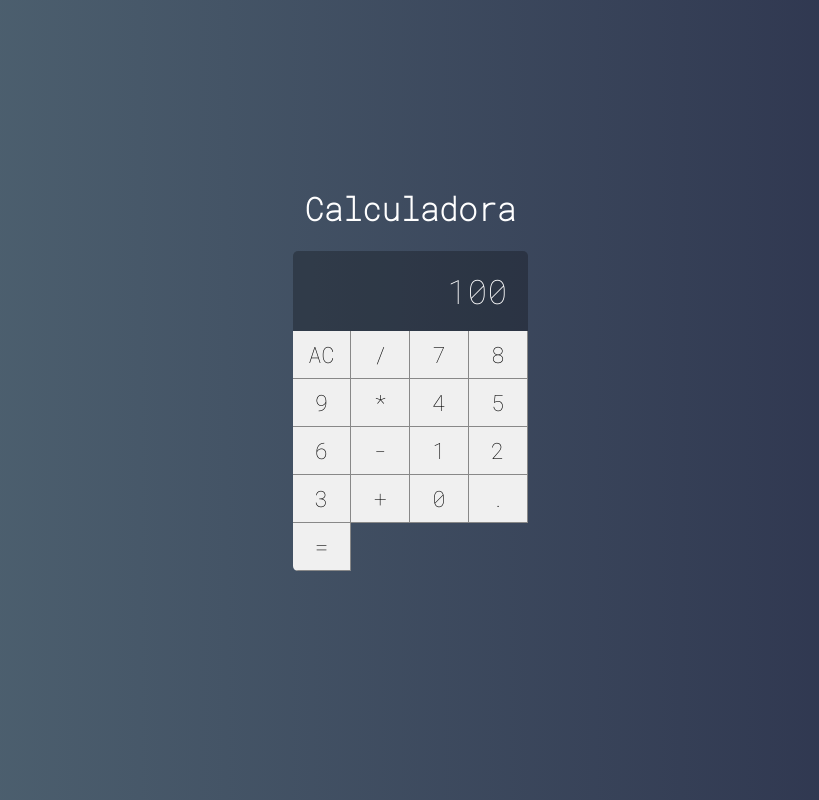
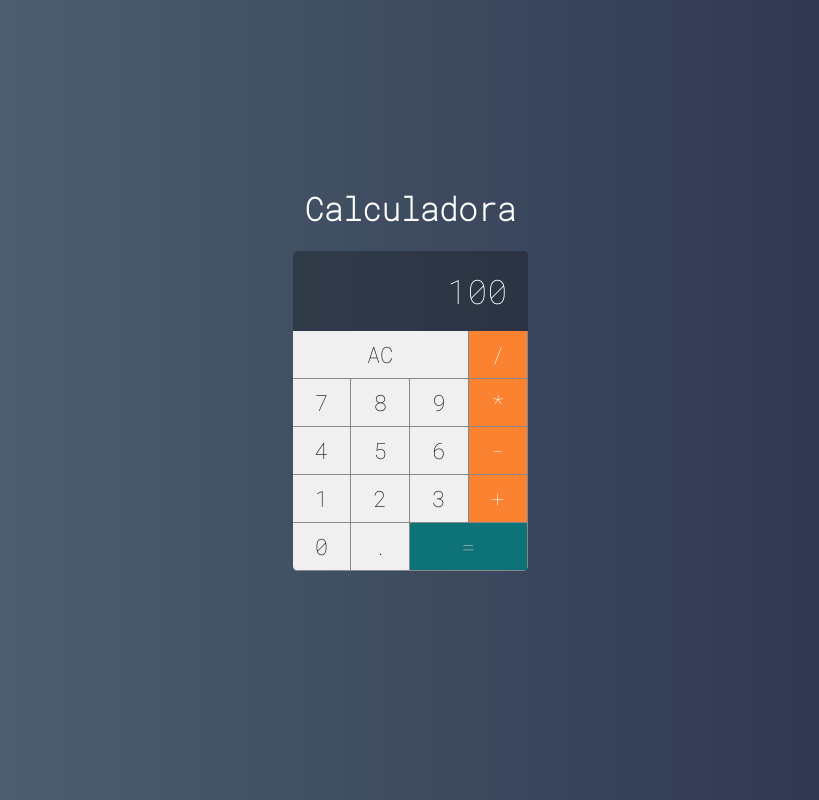
Before and after one commit to jonathanmeninezt/CalculadoraReact, a React (Create React App) app: page / in a window 1280 px wide. Shown: the whole page, without its empty margins (230-1049 px from the left). Built offline with nearby package versions, Linux system fonts and the light colour scheme.

Commit message:
criação - onClick/button - constructor

```diff
--- a/src/components/Button.css
+++ b/src/components/Button.css
@@ -11,3 +11,32 @@
   border-bottom: var(--border-button);
   outline: none;
 }
+
+.button:active {
+  background-color: #ccc;
+}
+
+.button.double {
+  grid-column: span 2;
+}
+
+.button.triple{
+  grid-column: span 3;
+}
+
+.button.operation {
+  background-color: #fa8231;
+  color: #fff;
+}
+.button.igual {
+  background-color: #0d7378;
+  color: #ccc;
+}
+
+.button.igual:active {
+  background-color: #0d7378cc;
+}
+
+.button.operation:active {
+  background-color: #fa8231cc;
+}
--- a/src/components/Button.jsx
+++ b/src/components/Button.jsx
@@ -1,6 +1,17 @@
 import React from "react";
 import "./Button.css";
 
-export default (props) => {
-  return <button className="button">{props.label}</button>;
-};
+export default (props) => (
+  <button
+    className={`
+    button
+    ${props.operation ? "operation" : ""}
+    ${props.double ? "double" : ""}
+    ${props.triple ? "triple" : ""}
+    ${props.igual ? "igual" : ""}
+    `}
+    onClick={(e) => props.click(props.label)}
+  >
+    {props.label}
+  </button>
+);
--- a/src/main/Calculator.jsx
+++ b/src/main/Calculator.jsx
@@ -5,27 +5,47 @@
 import Display from "../components/Display";
 
 export default class Calculator extends Component {
+  constructor(props) {
+    super(props);
+    this.clearMemory = this.clearMemory.bind(this);
+    this.setOperation = this.setOperation.bind(this);
+    this.addDigit = this.addDigit.bind(this);
+  }
+
+  clearMemory() {
+    console.log("Limpar");
+  }
+
+  setOperation(operation) {
+    console.log(operation);
+  }
+
+  addDigit(n) {
+    console.log(n);
+  }
   render() {
+    const addDigit = (n) => this.addDigit(n);
+    const setOperation = (op) => this.setOperation(op);
     return (
       <div className="calculator">
         <Display value={100} />
-        <Button label="AC" />
-        <Button label="/" />
-        <Button label="7" />
-        <Button label="8" />
-        <Button label="9" />
-        <Button label="*" />
-        <Button label="4" />
-        <Button label="5" />
-        <Button label="6" />
-        <Button label="-" />
-        <Button label="1" />
-        <Button label="2" />
-        <Button label="3" />
-        <Button label="+" />
-        <Button label="0" />
-        <Button label="." />
-        <Button label="=" />
+        <Button label="AC" click={this.clearMemory} triple />
+        <Button label="/" click={this.setOperation} operation />
+        <Button label="7" click={this.addDigit} />
+        <Button label="8" click={this.addDigit} />
+        <Button label="9" click={this.addDigit} />
+        <Button label="*" click={this.setOperation} operation />
+        <Button label="4" click={this.addDigit} />
+        <Button label="5" click={this.addDigit} />
+        <Button label="6" click={this.addDigit} />
+        <Button label="-" click={this.setOperation} operation />
+        <Button label="1" click={this.addDigit} />
+        <Button label="2" click={this.addDigit} />
+        <Button label="3" click={this.addDigit} />
+        <Button label="+" click={this.setOperation} operation />
+        <Button label="0" click={this.addDigit} />
+        <Button label="." click={this.addDigit} />
+        <Button label="=" click={this.setOperation} igual double />
       </div>
     );
   }
```
